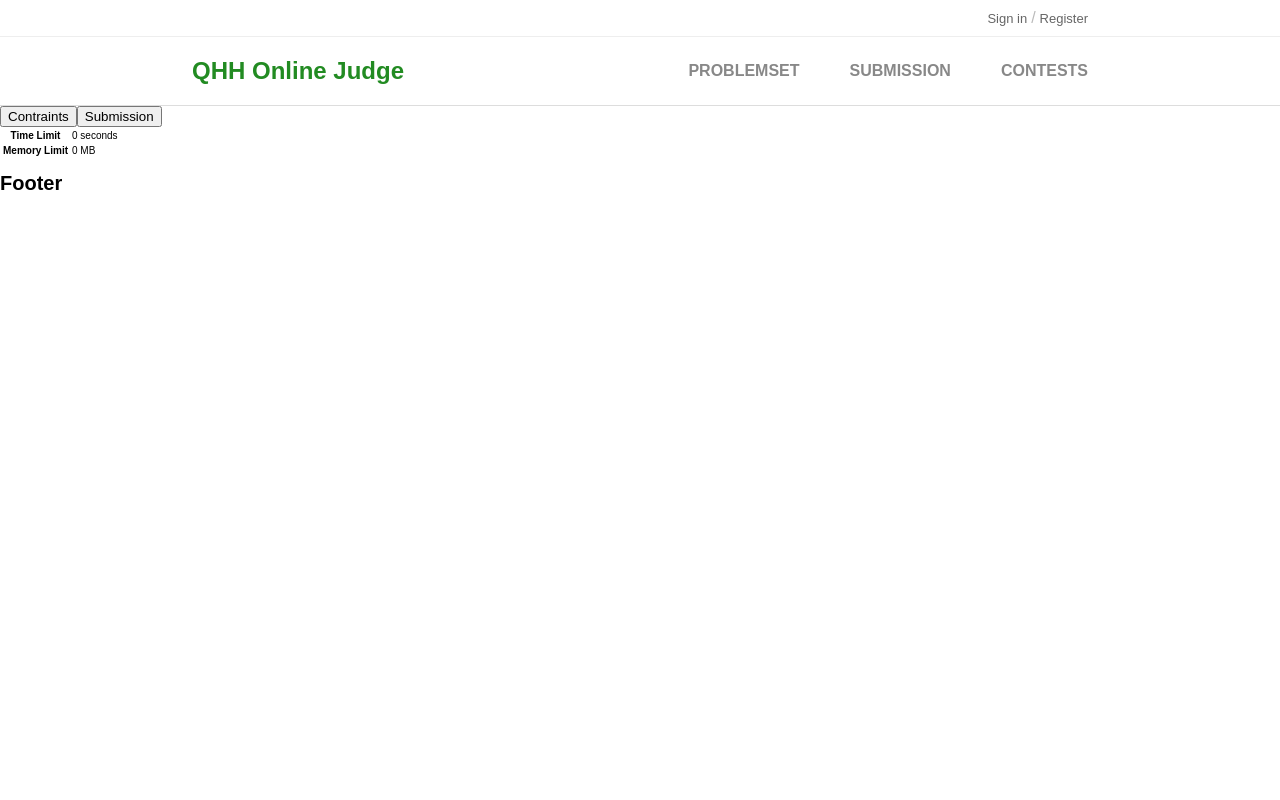
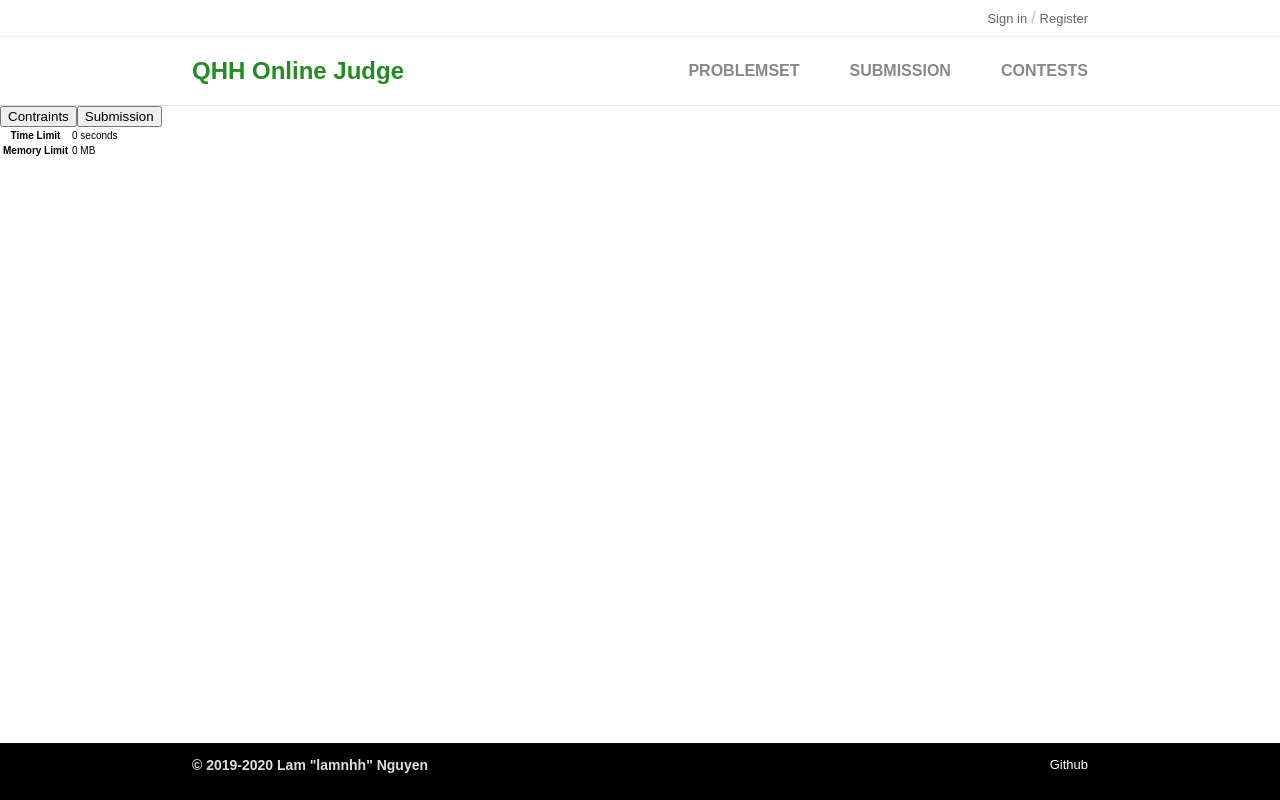
Before and after one commit to lamnhh/qoj, a React app: page /problem/1 in a window 1280 px wide. Built offline with nearby package versions, Linux system fonts and the light colour scheme; no server answers; the HTML template or start-up script is replaced by a standard one.

Commit message:
Styled problemset page

```diff
--- a/client/App.tsx
+++ b/client/App.tsx
@@ -46,6 +46,7 @@ function App() {
       }}>
       <BrowserRouter>
         <Header></Header>
+        <div>
           <Switch>
             <Route path="/" exact component={ProblemsetPage}></Route>
             <Route path="/status" component={SubmissionPage}></Route>
@@ -60,6 +61,7 @@ function App() {
                 return <Redirect to="/"></Redirect>;
               }}></Route>
           </Switch>
+        </div>
         <Footer></Footer>
       </BrowserRouter>
     </AppContext.Provider>
--- a/client/components/Footer.tsx
+++ b/client/components/Footer.tsx
@@ -2,8 +2,16 @@ import React from "react";
 
 function Footer() {
   return (
-    <footer>
-      <h1>Footer</h1>
+    <footer className="footer align-left-right">
+      <h1>© 2019-2020 Lam "lamnhh" Nguyen</h1>
+      <div className="footer__contact">
+        <a
+          href="https://github.com/lamnhh"
+          target="_blank"
+          rel="noopener noreferrer">
+          <i className="fa fa-github"></i> Github
+        </a>
+      </div>
     </footer>
   );
 }
--- a/client/pages/ProblemsetPage.tsx
+++ b/client/pages/ProblemsetPage.tsx
@@ -14,31 +14,40 @@ function ProblemsetPage() {
       <header className="page-name align-left-right">
         <h1>Problemset</h1>
       </header>
-      <section>
-        <table>
-          <thead>
+      <section className="align-left-right">
+        <div className="problemset">
+          <table>
             <tr>
-              <th>ID</th>
-              <th>Score</th>
+              <th>#</th>
+              <th>Your score</th>
+              <th>Problem code</th>
               <th>Problem title</th>
             </tr>
-          </thead>
-          <tbody>
             {problemList.map(function(problem) {
               return (
                 <tr key={problem.id}>
                   <td>{problem.id}</td>
-                  <td>0/100</td>
+                  <td className="problemset-score--wrapper">
+                    <div className="problemset-score">
+                      <span>0 / 100</span>
+                      <div
+                        className="problemset-score__progress"
+                        style={{
+                          width: `${45}%`
+                        }}></div>
+                    </div>
+                  </td>
                   <td>
-                    <Link to={"/problem/" + problem.id}>
-                      {problem.code} - {problem.name}
-                    </Link>
+                    <Link to={"/problem/" + problem.id}>{problem.code}</Link>
+                  </td>
+                  <td>
+                    <Link to={"/problem/" + problem.id}>{problem.name}</Link>
                   </td>
                 </tr>
               );
             })}
-          </tbody>
-        </table>
+          </table>
+        </div>
       </section>
     </>
   );
--- /dev/null
+++ b/client/styles/_footer.scss
@@ -0,0 +1,25 @@
+.footer {
+  background-color: #000;
+  color: #fff;
+  margin-top: 3rem;
+  padding-top: 1.2rem;
+  padding-bottom: 2.4rem;
+}
+
+.footer h1 {
+  color: #ddd;
+  display: inline-block;
+  font-size: 1.4rem;
+  line-height: 1.5;
+  margin: 0;
+}
+
+.footer__contact {
+  float: right;
+  a {
+    color: #fff;
+    font-size: 1.3rem;
+    line-height: 1.5;
+    text-decoration: none;
+  }
+}
--- /dev/null
+++ b/client/styles/_problemset.scss
@@ -0,0 +1,81 @@
+.problemset {
+  overflow-x: auto;
+  max-width: 100%;
+}
+
+.problemset table {
+  min-width: 40rem;
+  width: 100%;
+}
+
+.problemset {
+  padding-top: 3rem;
+  table {
+    border-spacing: 0;
+    border-collapse: collapse;
+  }
+  th {
+    font-size: 1.3rem;
+    border-bottom: 0.2rem solid #ddd;
+  }
+  td {
+    font-size: 1.4rem;
+    border-top: 0.1rem solid #ddd;
+  }
+  th,
+  td:not(.problemset-score) {
+    text-align: left;
+  }
+
+  tr {
+    height: 4rem;
+  }
+
+  tr:not(:first-child):hover {
+    background-color: #f5f5f5;
+  }
+
+  tr:nth-child(2n + 1) {
+    background-color: lighten(#f5f5f5, 1%);
+  }
+
+  a {
+    color: $theme;
+    text-decoration: none;
+    transition: color 0.2s linear;
+    &:focus,
+    &:hover {
+      color: #444;
+    }
+  }
+}
+
+.problemset-score--wrapper {
+  padding: 0.4rem;
+  padding-right: 1.6rem;
+}
+
+.problemset-score {
+  background-color: #000;
+  border-radius: 0.5rem;
+  color: #fff;
+  font-size: 1.2rem;
+  font-weight: 700;
+  padding: 0.6rem 0;
+  position: relative;
+  text-align: center;
+  span {
+    position: relative;
+    z-index: 1;
+  }
+}
+
+.problemset-score__progress {
+  background-color: lighten($theme, 8%);
+  border-radius: 0.3rem;
+  top: 0.4rem;
+  left: 0.4rem;
+  bottom: 0.4rem;
+  position: absolute;
+  z-index: 0;
+}
--- a/client/styles/index.scss
+++ b/client/styles/index.scss
@@ -8,6 +8,7 @@ html,
 body {
   padding: 0;
   margin: 0;
+  height: 100%;
 }
 
 * {
@@ -20,4 +21,12 @@ body {
   padding-right: 15%;
 }
 
+#root {
+  min-height: 100%;
+  display: grid;
+  grid-template-rows: auto 1fr auto;
+}
+
 @import "./header";
+@import "./problemset";
+@import "./footer";
--- a/static/index.html
+++ b/static/index.html
@@ -10,6 +10,10 @@
       href="https://fonts.googleapis.com/css?family=Nanum+Gothic&display=swap"
       rel="stylesheet"
     />
+    <link
+      href="https://stackpath.bootstrapcdn.com/font-awesome/4.7.0/css/font-awesome.min.css"
+      rel="stylesheet"
+    />
   </head>
 
   <body>
```
Lines whose indentation alone changed are shown as unchanged.
